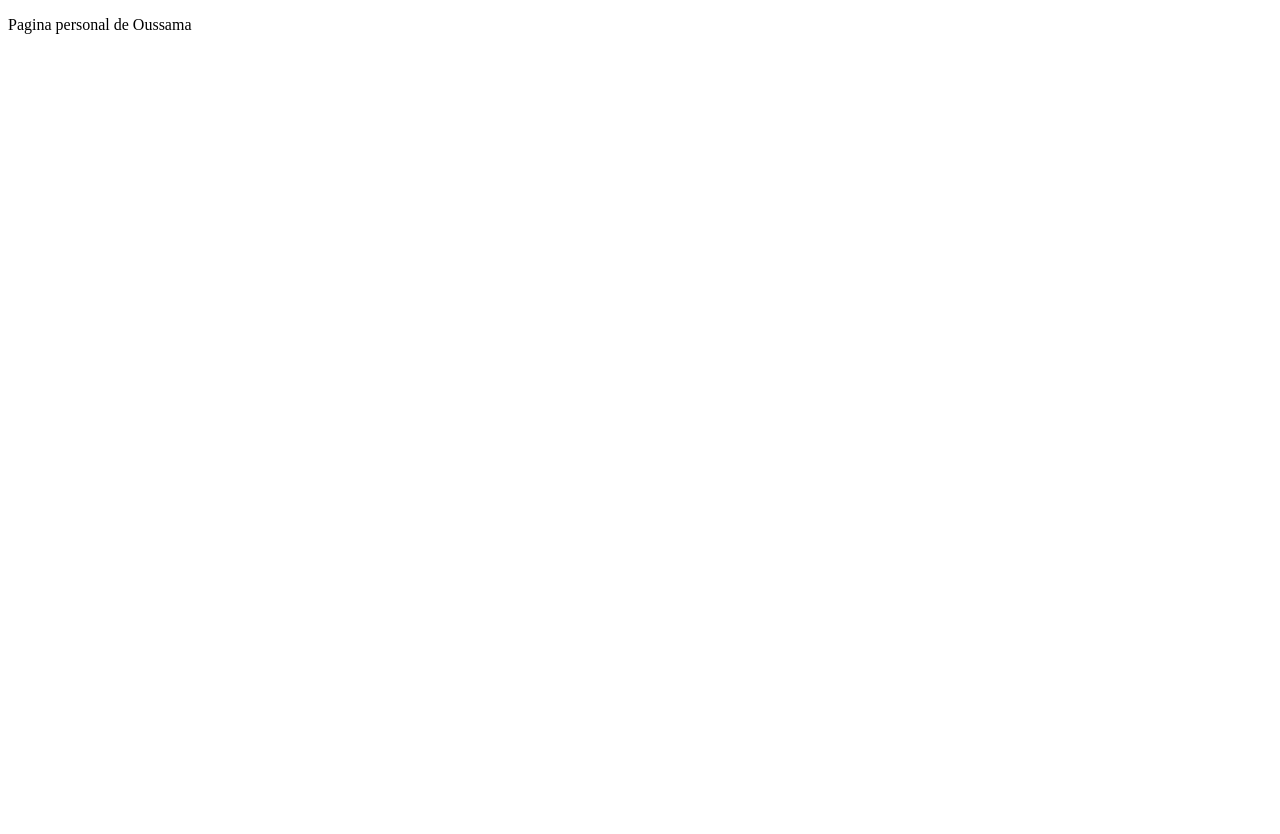
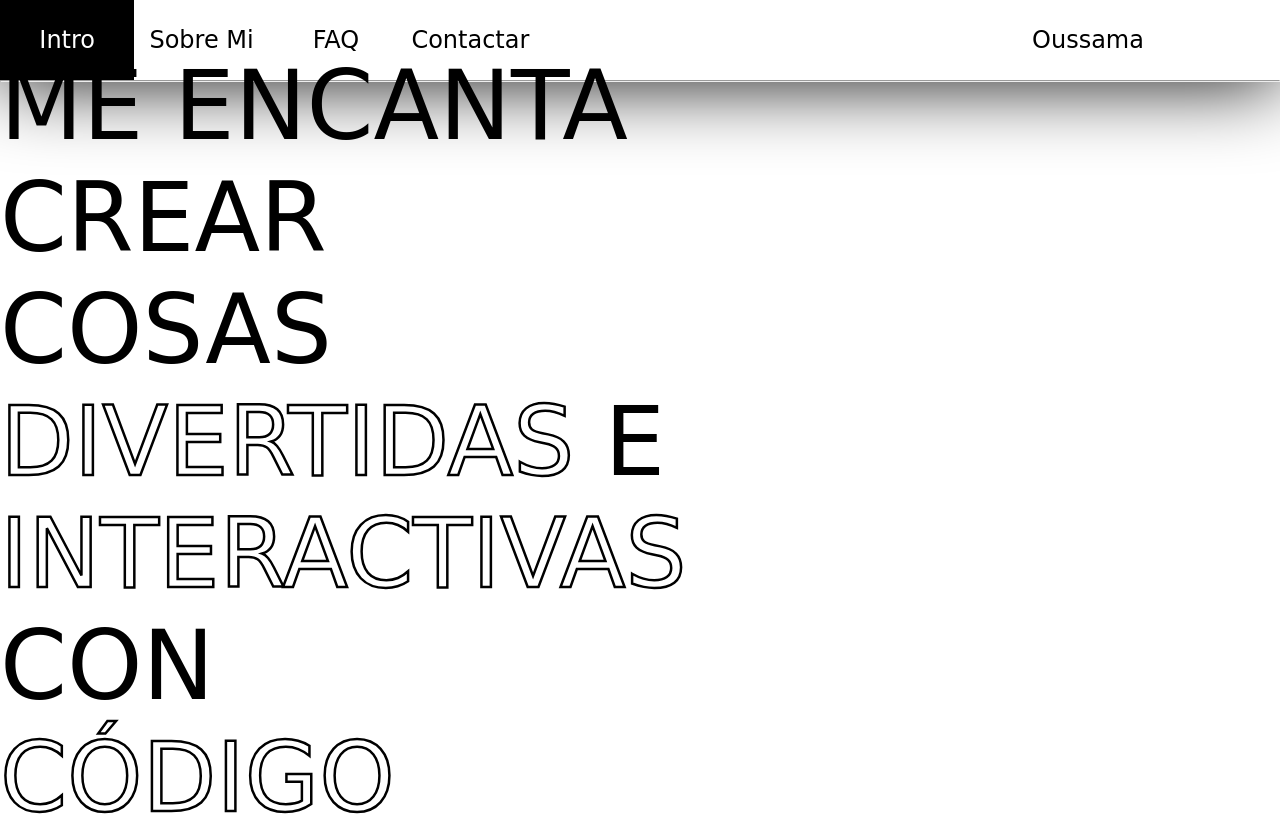
Before and after one commit to Usama2004/Usama2004.github.io, a plain HTML site: page index.html in a window 1280 px wide. Before the commit the page ends 800 px from the top, so only its background shows below. Drawn offline with Linux system fonts and the light colour scheme; a web font is replaced by a local one.

Commit message:
Primeros pasos en el diseño del header y el nava

```diff
--- a/index.html
+++ b/index.html
@@ -4,9 +4,33 @@
     <meta charset="UTF-8">
     <meta http-equiv="X-UA-Compatible" content="IE=edge">
     <meta name="viewport" content="width=device-width, initial-scale=1.0">
-    <title>Document</title>
+    <link rel="stylesheet" href="style.css">
+    <title>Portfolio De Oussama</title>
 </head>
 <body>
-    <p>Pagina personal de Oussama</p>
+    <header>
+        <nav>
+            <section>
+                <a>Intro</a>
+                <a>Sobre Mi</a>
+                <a>FAQ</a>
+                <a>Contactar</a>
+            </section>
+            <section>
+                <article>Oussama</article>
+            </section>
+        </nav>
+        <hr>
+        <section class="container">
+            <article class="frase">
+                <p>
+                    ME ENCANTA CREAR <br>
+                    COSAS <span>DIVERTIDAS</span> E<br>
+                    <span>INTERACTIVAS</span> CON <br>
+                    <span>CÓDIGO</span>
+                </p>
+            </article>
+        </section>
+    </header>
 </body>
 </html>
--- /dev/null
+++ b/style.css
@@ -0,0 +1,79 @@
+@import url('https://fonts.googleapis.com/css2?family=Vina+Sans&display=swap');
+/*font-family: 'Vina Sans', cursive;*/
+
+*{
+    margin: 0;
+    padding: 0;
+}
+
+header {
+    height: 100vh;
+}
+
+header nav {
+    display: flex;
+}
+
+header nav section {
+    display: flex;
+}
+
+header nav {
+    height: 10vh;
+    box-shadow: 0 0 5em 0;
+}
+
+header nav section:first-child {
+    width: 70%;
+}
+
+header nav section:nth-child(2) {
+    width:30%;
+}
+
+header nav section:first-child a {
+    width: 15%;
+    font-family: 'Vina Sans', cursive;
+    font-size: 1.5rem;
+    display: flex;
+    justify-content: center;
+    align-items: center;
+}
+
+header nav section:nth-child(2) article {
+    width: 100%;
+    font-family: 'Vina Sans', cursive;
+    font-size: 1.5rem;
+    display: flex;
+    justify-content: center;
+    align-items: center;
+}
+
+header nav section:first-child a:hover{
+    background-color: black;
+    color: white;
+}
+
+header .container {
+    height: 90vh;
+    width: 70%;
+    display: flex;
+    justify-content: center;
+    align-items: center;
+}
+
+header .container .frase p {
+    font-family: 'Vina Sans', cursive;
+    font-size: 600%;
+    height: 100%;
+    width: 100%;
+}
+
+.frase p span {
+    color: white;
+    -webkit-text-stroke: 2.5px black;
+}
+
+.frase p span:hover {
+    color: black;
+}
```
Also changed, not shown: img-portada.png (added).
